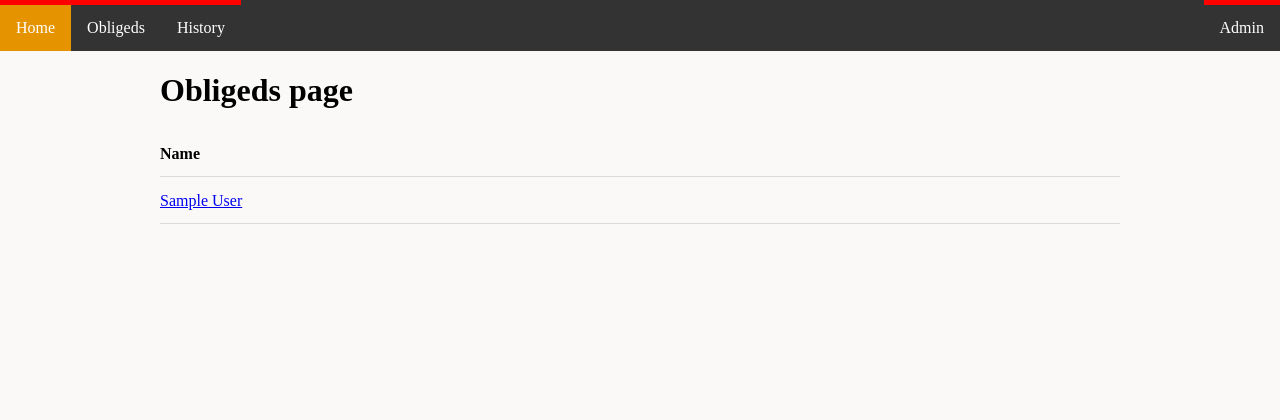
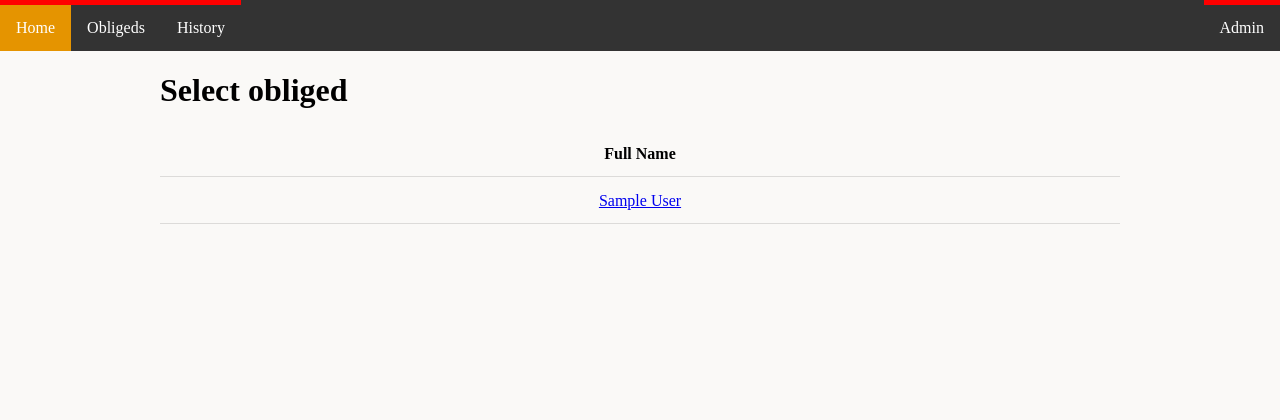
Before and after one commit to knaiskes/paymentReminder, a Django app: page /payments/obligeds/ in a window 1280 px wide. Shown: the top 420 px of the page. Run offline with Django 3.2, Linux system fonts and the light colour scheme; tables that the repository leaves empty hold one stand-in row (values such as "Sample post").

Commit message:
center obligeds template table

```diff
--- a/payments/templates/payments/obligeds.html
+++ b/payments/templates/payments/obligeds.html
@@ -1,11 +1,15 @@
 {% extends "base.html" %}
 {% block content %}
 
-<h1> Obligeds page </h1>
+<style>
+  td, th { text-align: center; }
+</style>
 
-<table>
+<h1> Select obliged </h1>
+
+<table style="text-align:center;">
   <tr>
-    <th>Name</th>
+    <th>Full Name</th>
   </tr>
   {% for obliged in obligeds_list %}
   <tr>
```
